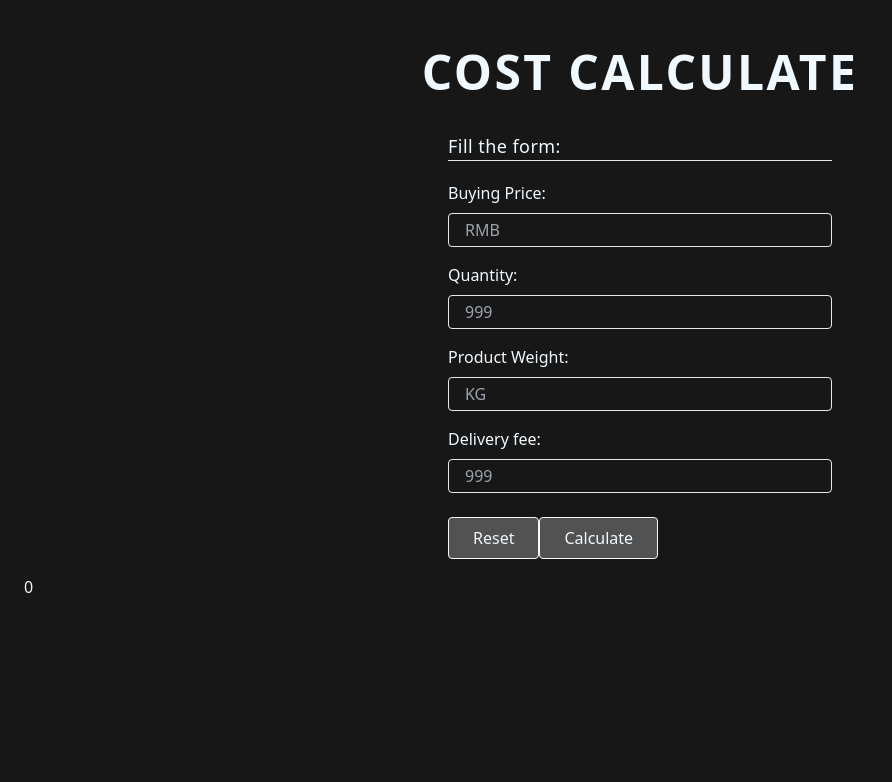
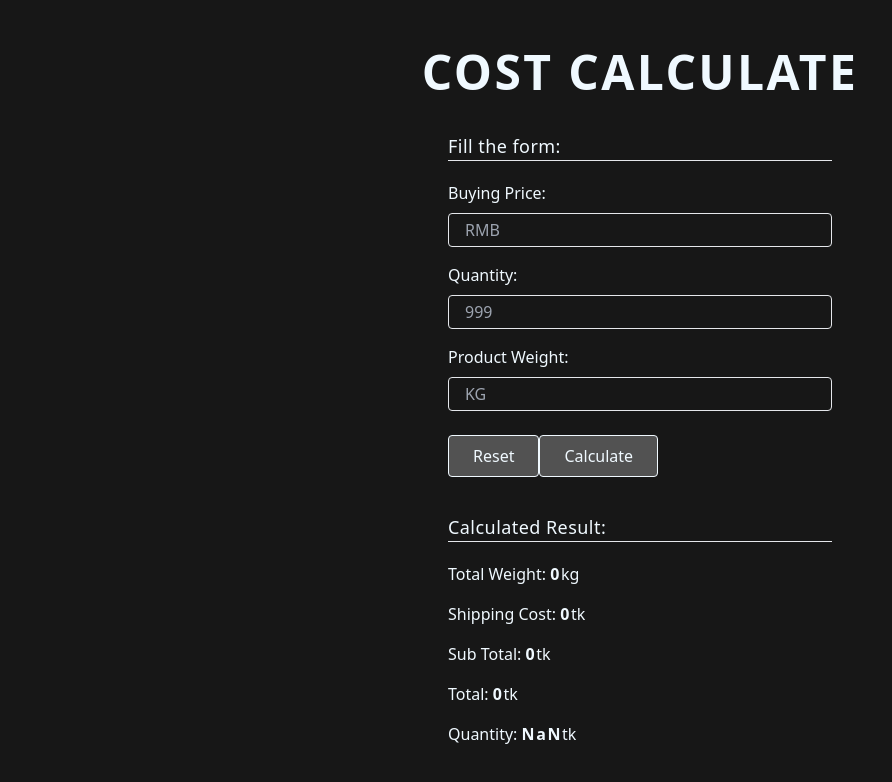
Before and after one commit to mamorshedalam/costCalculateJS, a React (Vite) app: page / in a window 1280 px wide. Shown: the top 782 px of the page, without its empty margins (0-892 px from the left). Built offline with nearby package versions, Linux system fonts and the light colour scheme.

Commit message:
Calculator updated for single use

```diff
--- a/src/App.jsx
+++ b/src/App.jsx
@@ -6,13 +6,12 @@ function App() {
   const [data, setData] = useState({
     price: 0,
     quantity: 0,
-    weight: 0,
-    delivery: 0
+    weight: 0
   })
 
 
   useEffect(() => {
-    const priceBDT = (((data.price * data.quantity) + data.delivery) * 18.5);
+    const priceBDT = ((data.price * data.quantity) * 18);
     const totalWeight = (data.weight * data.quantity);
     const shippingCost = (totalWeight * 850);
     const totalPrice = (priceBDT + shippingCost);
@@ -36,17 +35,15 @@ function App() {
     const price = parseFloat(field.price.value);
     const quantity = parseFloat(field.quantity.value);
     const weight = parseFloat(field.weight.value);
-    const delivery = parseFloat(field.delivery.value);
 
-    setData({ price: price, quantity: quantity, weight: weight, delivery: delivery });
+    setData({ price: price, quantity: quantity, weight: weight });
   };
 
   const handleReset = () => {
     setData({
       price: 0,
       quantity: 0,
-      weight: 0,
-      delivery: 0
+      weight: 0
     });
     setOutput({});
   };
@@ -69,10 +66,6 @@ function App() {
             <label htmlFor="weight">Product Weight: </label>
             <input name="weight" id="weight" type="text" placeholder="KG" required />
           </div>
-          <div>
-            <label htmlFor="delivery">Delivery fee: </label>
-            <input name="delivery" id="delivery" type="text" placeholder="999" required />
-          </div>
           <div className="flex justify-between space-y-0">
             <button onClick={handleReset} type="reset">Reset</button>
             <button type="submit">Calculate</button>
@@ -80,7 +73,7 @@ function App() {
         </form>
       </section>
       {
-        output.priceBDT &&
+        // output?.priceBDT &&
         <section>
           <h2>Calculated Result:</h2>
           <ul>
```
Also changed, not shown: 1 other file (tests, documents, lock files or other folders).
